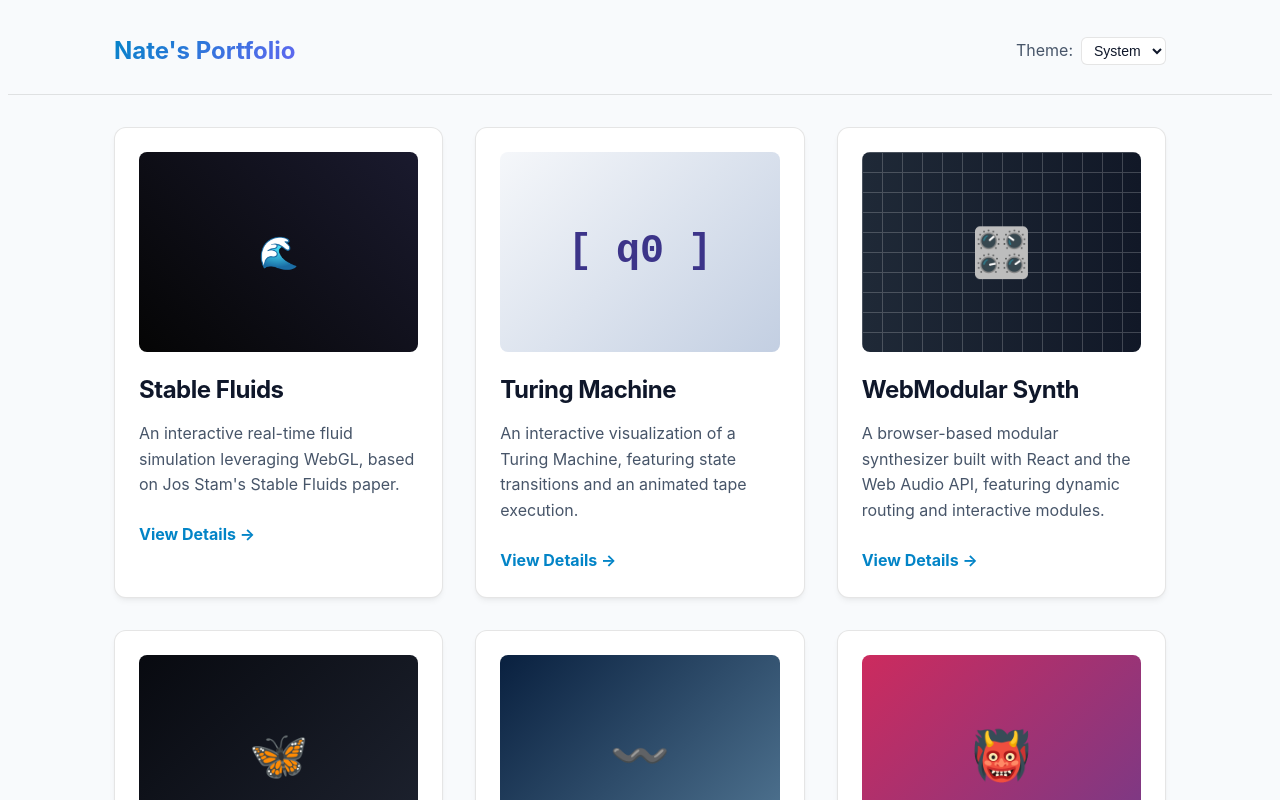
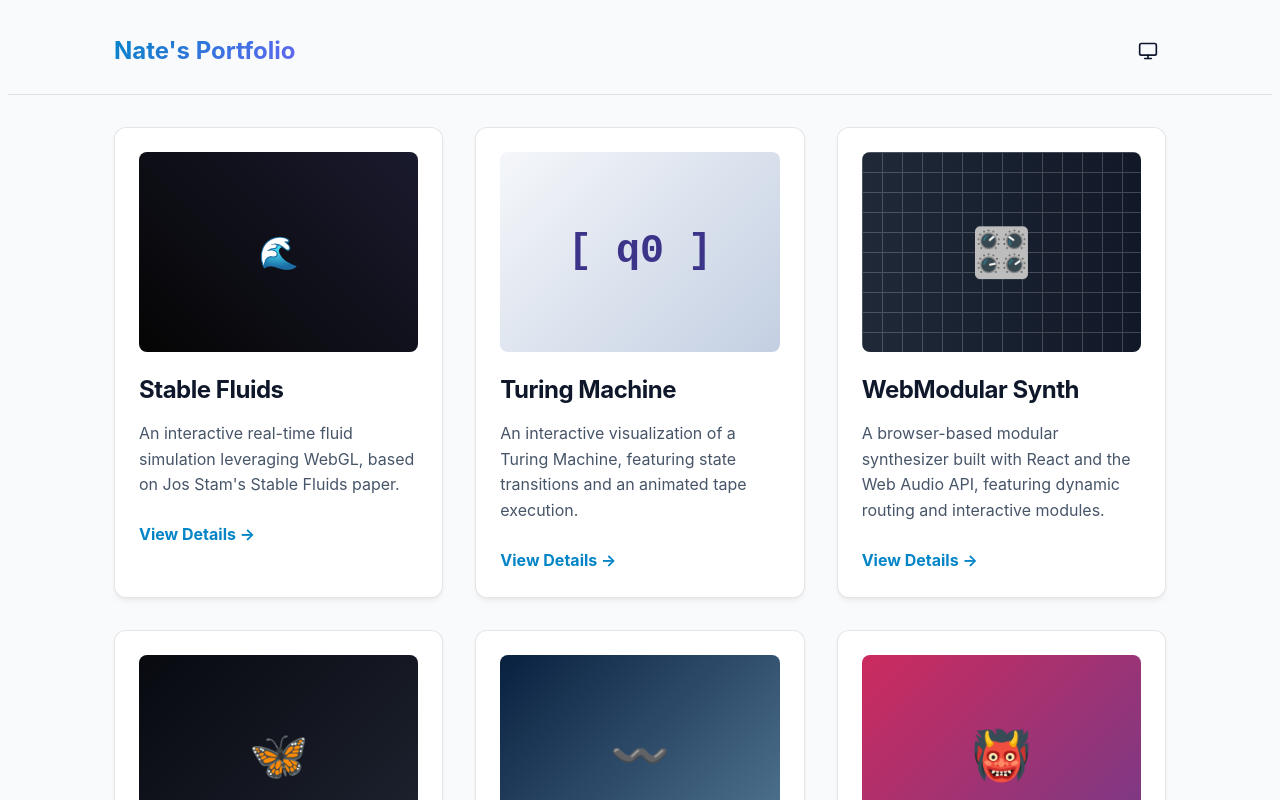
Before and after one commit to nshiff/nate-portfolio, a React (Vite) app: page / in a window 1280 px wide. Shown: the top 800 px of the page. Built offline with nearby package versions, Linux system fonts and the light colour scheme.

Commit message:
fixup: icon for theme toggle dropdown

```diff
--- a/package.json
+++ b/package.json
@@ -11,7 +11,7 @@
   },
   "dependencies": {
     "@tailwindcss/vite": "^4.2.4",
-    "lucide-react": "^1.14.0",
+    "lucide-react": "^1.17.0",
     "react": "^19.2.5",
     "react-dom": "^19.2.5",
     "react-router-dom": "^7.14.2"
--- a/src/components/ThemeToggle.tsx
+++ b/src/components/ThemeToggle.tsx
@@ -1,31 +1,56 @@
 import { useTheme } from './theme-provider';
+import { Sun, Moon, Monitor } from 'lucide-react';
 
 export function ThemeToggle() {
   const { theme, setTheme } = useTheme();
 
+  const getIcon = () => {
+    switch (theme) {
+      case 'light': return <Sun size={20} />;
+      case 'dark': return <Moon size={20} />;
+      case 'system': return <Monitor size={20} />;
+      default: return <Monitor size={20} />;
+    }
+  };
+
   return (
-    <div style={{ display: 'flex', alignItems: 'center', gap: '0.5rem' }}>
-      <label htmlFor="theme-select" style={{ color: 'var(--text-secondary)' }}>
-        Theme:
-      </label>
+    <div style={{ position: 'relative', display: 'inline-flex', alignItems: 'center' }}>
+      <div
+        style={{
+          padding: '0.5rem',
+          cursor: 'pointer',
+          color: 'var(--text-primary)',
+          display: 'flex',
+          alignItems: 'center',
+          justifyContent: 'center',
+          borderRadius: '50%',
+          transition: 'background-color 0.2s',
+        }}
+        onMouseEnter={(e) => e.currentTarget.style.backgroundColor = 'var(--surface-color)'}
+        onMouseLeave={(e) => e.currentTarget.style.backgroundColor = 'transparent'}
+        title="Change theme"
+      >
+        {getIcon()}
+      </div>
+
       <select
-        id="theme-select"
         value={theme}
         onChange={(e) => setTheme(e.target.value as 'light' | 'dark' | 'system')}
+        id="theme-toggle"
         style={{
-          background: 'var(--surface-color)',
-          color: 'var(--text-primary)',
-          border: '1px solid var(--border-color)',
-          borderRadius: '6px',
-          padding: '0.25rem 0.5rem',
-          fontSize: '0.875rem',
+          position: 'absolute',
+          top: 0,
+          left: 0,
+          width: '100%',
+          height: '100%',
+          opacity: 0,
           cursor: 'pointer',
-          outline: 'none'
+          appearance: 'none'
         }}
       >
-        <option value="light">Light</option>
-        <option value="dark">Dark</option>
-        <option value="system">System</option>
+        <option value="light" style={{ padding: '0.5rem 1rem' }}>&nbsp;&nbsp;Light&nbsp;&nbsp;</option>
+        <option value="dark" style={{ padding: '0.5rem 1rem' }}>&nbsp;&nbsp;Dark&nbsp;&nbsp;</option>
+        <option value="system" style={{ padding: '0.5rem 1rem' }}>&nbsp;&nbsp;System&nbsp;&nbsp;</option>
       </select>
     </div>
   );
```
Also changed, not shown: 1 other file (tests, documents, lock files or other folders).
